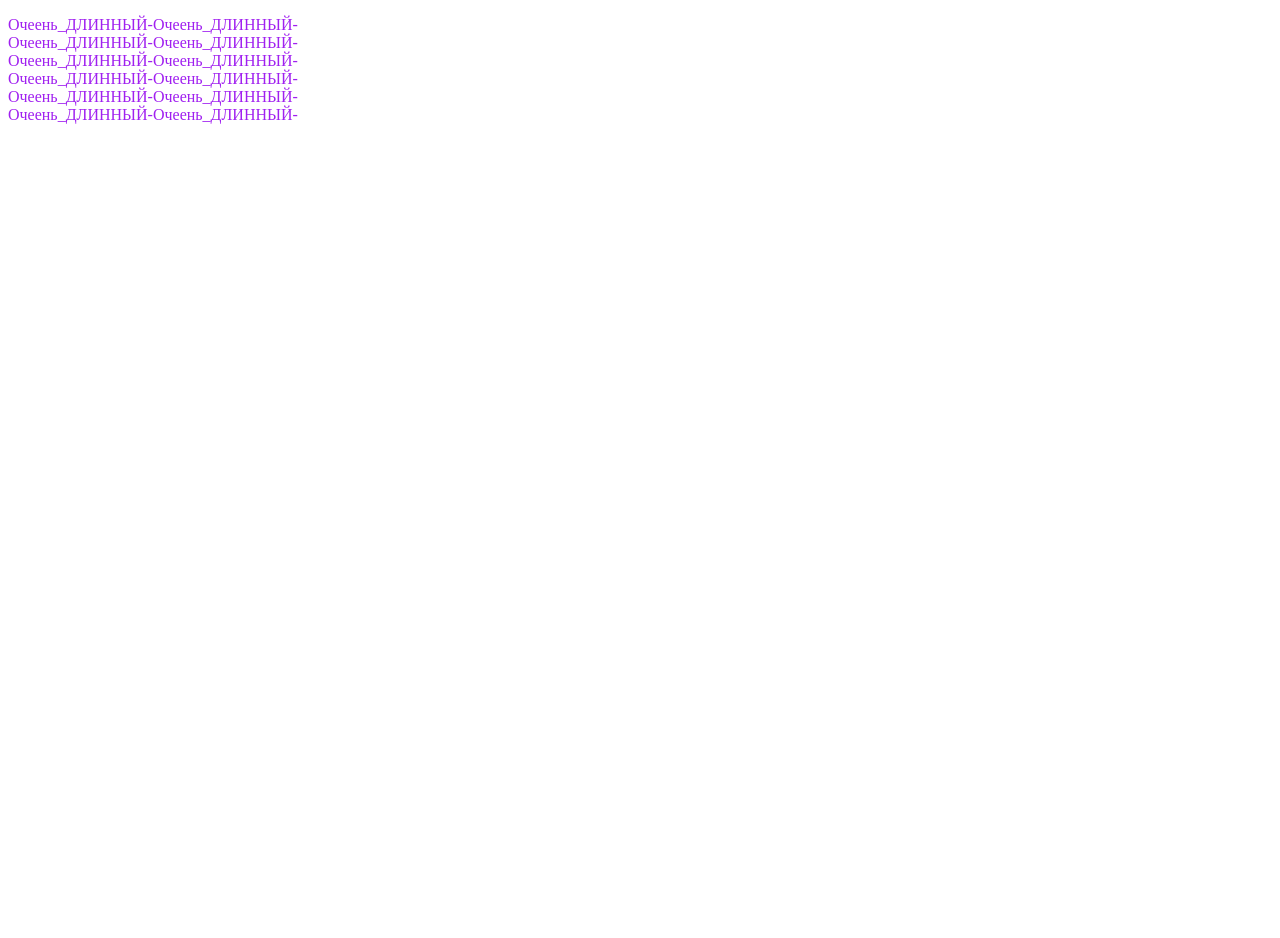
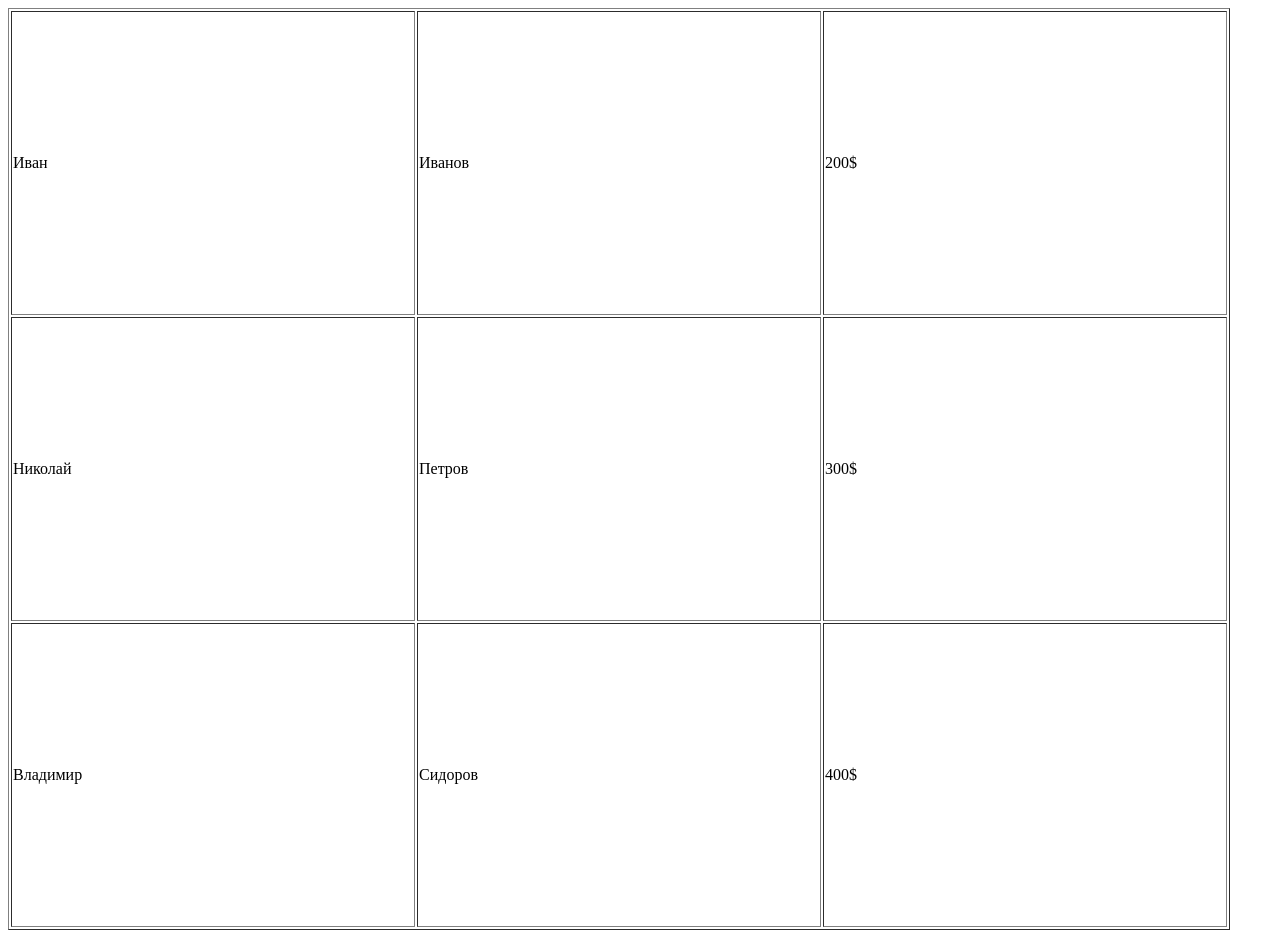
Before and after one commit to ParinovYT/web_design, a plain HTML site: page index.html in a window 1280 px wide. Before the commit the page ends 800 px from the top, so only its background shows below. Drawn offline with Linux system fonts and the light colour scheme.

Commit message:
11.2 (повтор)

```diff
--- a/index.html
+++ b/index.html
@@ -6,6 +6,22 @@
 		<link rel="stylesheet" href="styles.css">
 	</head>
 	<body>
-<p>Очеень_ДЛИННЫЙ-Очеень_ДЛИННЫЙ-Очеень_ДЛИННЫЙ-Очеень_ДЛИННЫЙ-Очеень_ДЛИННЫЙ-Очеень_ДЛИННЫЙ-Очеень_ДЛИННЫЙ-Очеень_ДЛИННЫЙ-Очеень_ДЛИННЫЙ-Очеень_ДЛИННЫЙ-Очеень_ДЛИННЫЙ-Очеень_ДЛИННЫЙ-</p>
+	<table border="1">
+	<tr>
+		<td>Иван</td>
+		<td>Иванов</td>
+		<td>200$</td>
+	</tr>
+	<tr>
+		<td>Николай</td>
+		<td>Петров</td>
+		<td>300$</td>
+	</tr>
+	<tr>
+		<td>Владимир</td>
+		<td>Сидоров</td>
+		<td>400$</td>
+	</tr>
+</table>
 	</body>
 </html>
--- a/styles.css
+++ b/styles.css
@@ -1,4 +1,4 @@
-p {
-	color: #A020F0;
-	width: 300px;
+td {
+	width: 400px;
+	height: 300px;
 }
```
